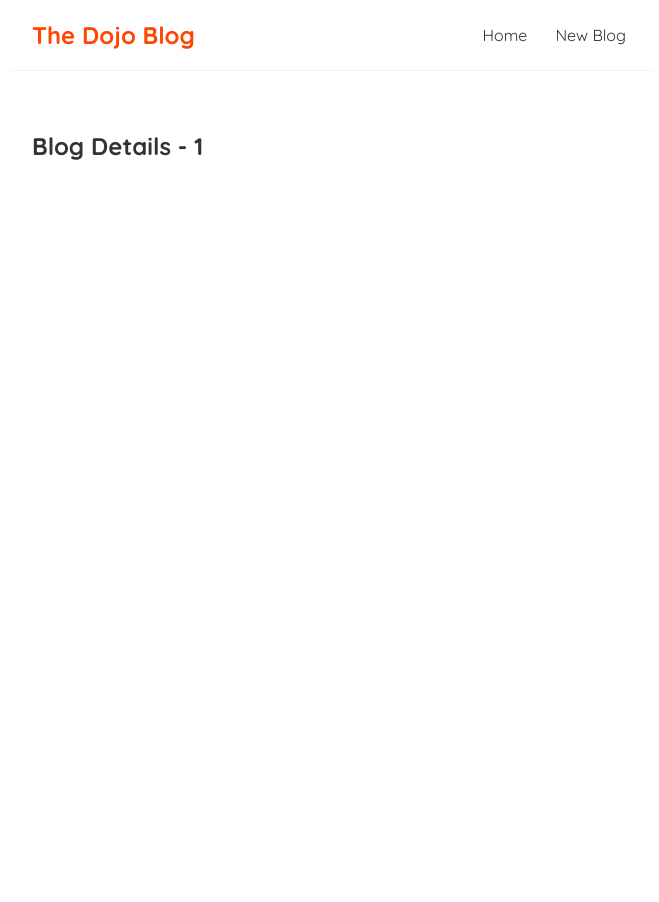
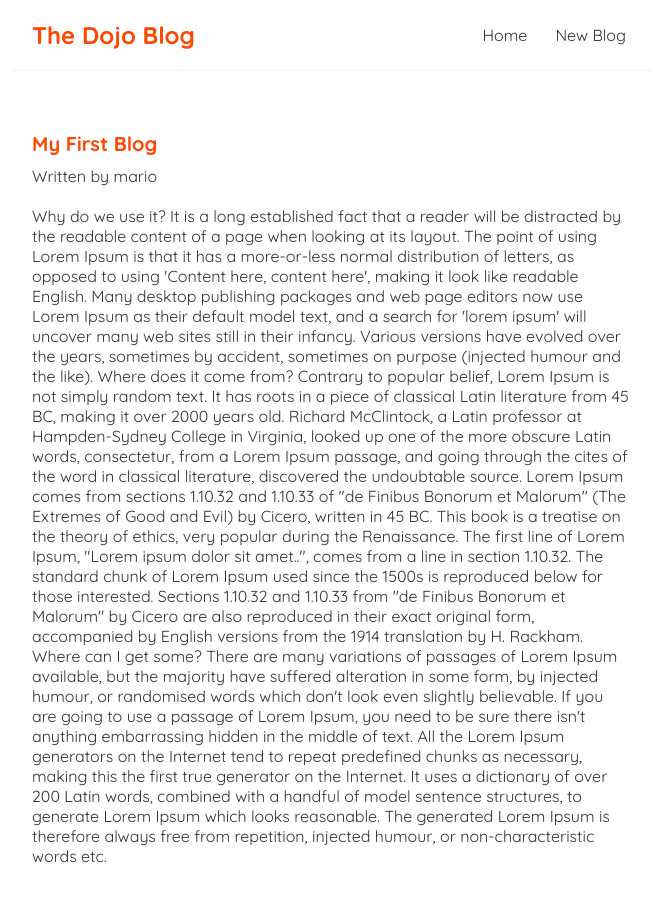
Before and after one commit to IonescuCezar/react-minimal-app, a React (Create React App) app: page /blogs/1 in a window 1280 px wide. Shown: the top 902 px of the page, without its empty margins (308-967 px from the left). Before the commit the page ends 800 px from the top, so only its background shows below. Built offline with nearby package versions, Linux system fonts and the light colour scheme; data requests are answered from the project's data file.

Commit message:
+ Reused custom hook useFetch

```diff
--- a/src/BlogDetails.js
+++ b/src/BlogDetails.js
@@ -1,11 +1,21 @@
 import { useParams } from "react-router";
+import useFetch from "./useFetch";
 
 const BlogDetails = () => {
     const { id } = useParams();
+    const { data: blog, error, isPending } = useFetch('http://localhost:8000/blogs/' + id);
 
     return (
         <div className="blog-details">
-            <h2>Blog Details - {id}</h2>
+            {isPending && <div>Loading...</div>}
+            {error && <div>error</div>}
+            {blog && (
+                <article>
+                    <h2>{blog.title}</h2>
+                    <p>Written by {blog.author}</p>
+                    <div>{blog.body}</div>
+                </article>
+            )}
         </div>
     );
 }
--- a/src/index.css
+++ b/src/index.css
@@ -52,3 +52,13 @@
 .blog-preview a {
   text-decoration: none;
 }
+
+/* blog details page */
+.blog-details h2 {
+  font-size: 20px;
+  color: orangered;
+  margin-bottom: 10px;
+}
+.blog-details div {
+  margin: 20px 0;
+}
--- a/src/useFetch.js
+++ b/src/useFetch.js
@@ -3,6 +3,7 @@
 
     const [data, setData] = useState(null);
     const [isPending, setIsPending] = useState(true);
+    const [error, setError] = useState(null);
 
     useEffect(() => {
         const abortCont = new AbortController();
@@ -18,13 +19,14 @@
                 .then((data) => {
                     setData(data);
                     setIsPending(false);
+                    setError(null);
                 })
                 .catch((err) => {
                     if (err.name === 'AbortError') {
                         console.log('Fetch aborted');
                     } else {
                         setIsPending(false);
-                        console.log(err.message);
+                        setError(err.message);
                     }
                 })
         }, 1000);
```
